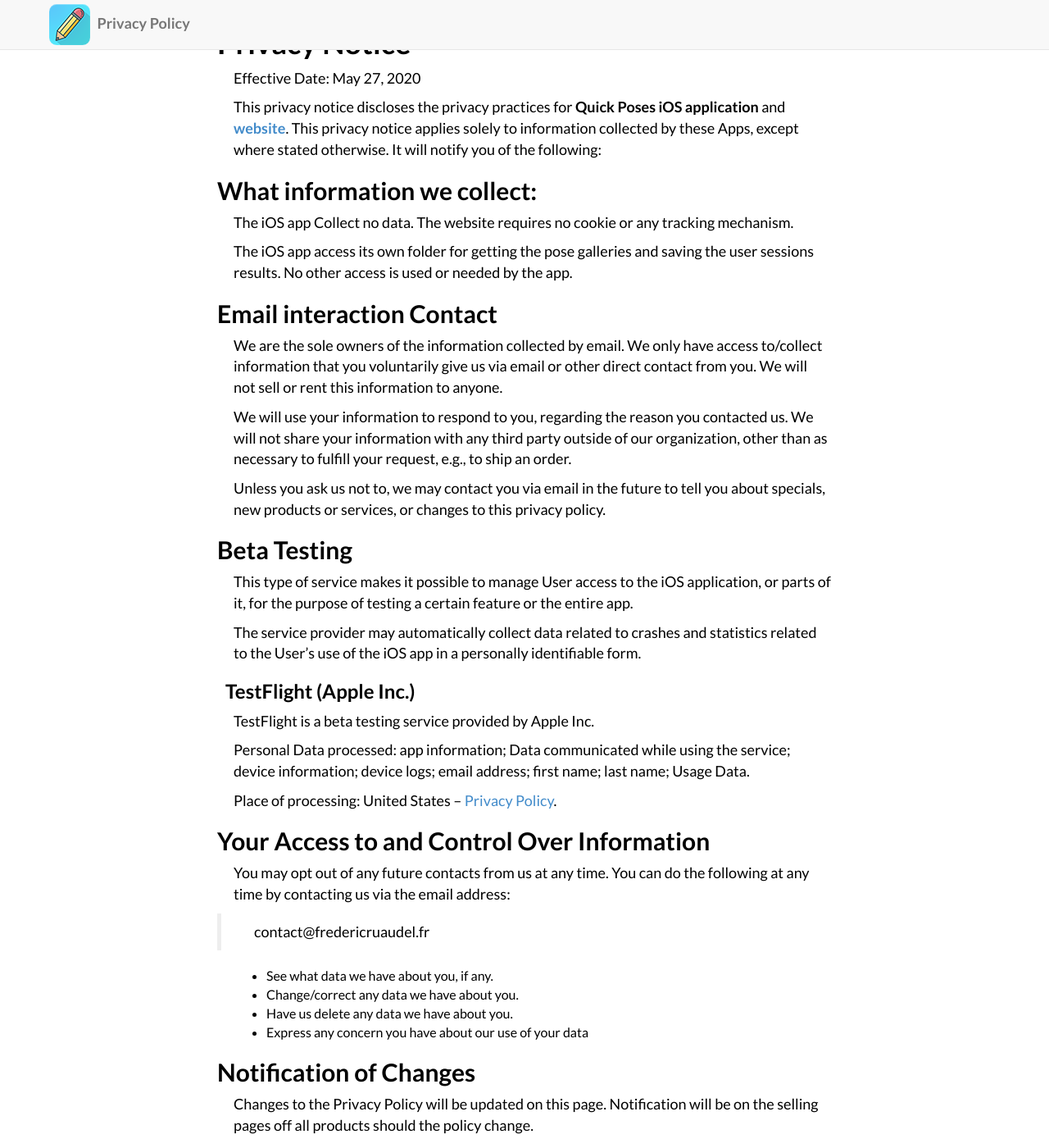
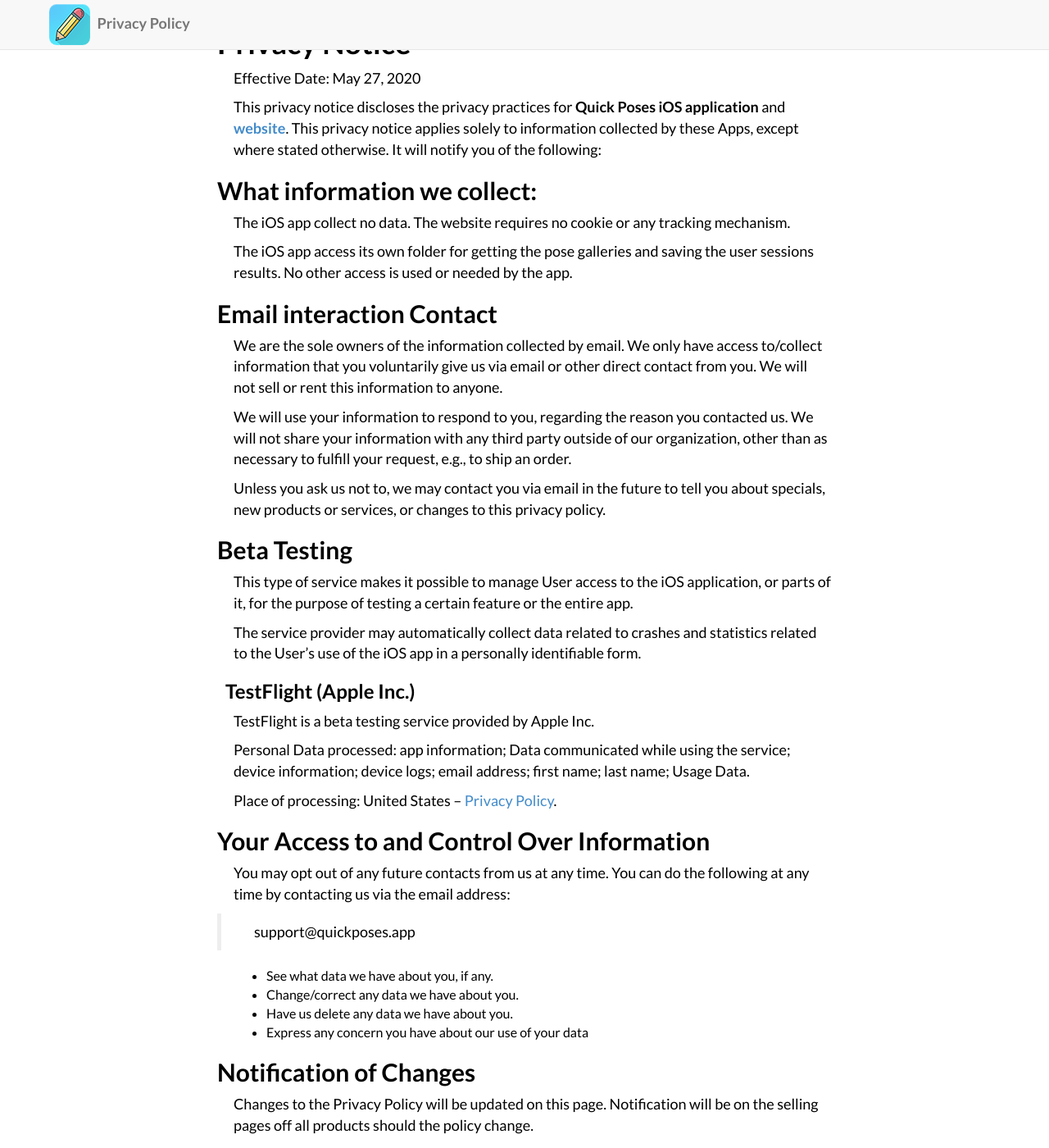
Before and after one commit to QuickPoses/quickposes.github.io, a Jekyll site: the page built from legal/privacy-policy.md, in a window 1280 px wide and 1400 px high, scrolled down 223 px. Shown: the whole window at 82% size. Built offline with Jekyll 4.4.1, drawn with Linux system fonts in a browser that asks for light colours; some of the changed text lies outside the part shown.

Commit message:
update support email

```diff
--- a/legal/privacy-policy.md
+++ b/legal/privacy-policy.md
@@ -13,7 +13,7 @@
 
 ## What information we collect:
 
-The iOS app Collect no data. The website requires no cookie or any tracking mechanism.
+The iOS app collect no data. The website requires no cookie or any tracking mechanism.
 
 The iOS app access its own folder for getting the pose galleries and saving the user sessions results. No other access is used or needed by the app.
 
@@ -43,7 +43,7 @@
 
 You may opt out of any future contacts from us at any time. You can do the following at any time by contacting us via the email address:
 
-> contact@fredericruaudel.fr
+> support@quickposes.app
 
 - See what data we have about you, if any.
 - Change/correct any data we have about you.
@@ -60,4 +60,4 @@
 
 If you feel that we are not abiding by this privacy policy, you should contact us immediately via email at:
 
-> contact@fredericruaudel.fr
+> support@quickposes.app
```
Also changed, not shown: support/contact.md (+1 -1 lines).
